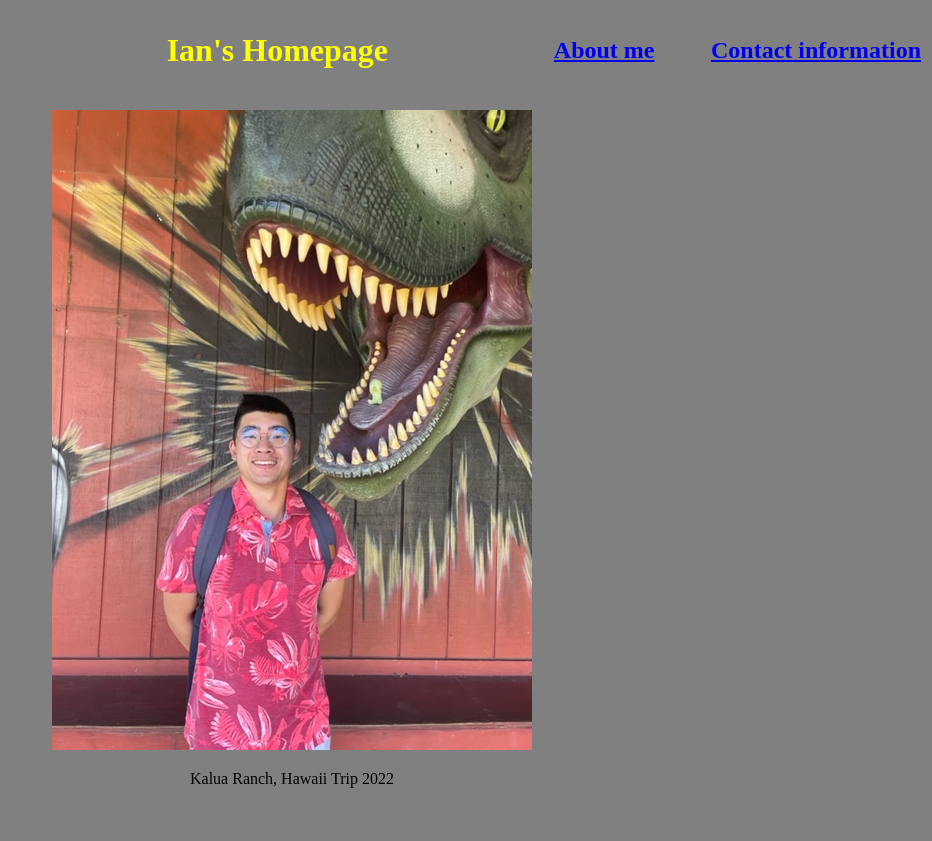
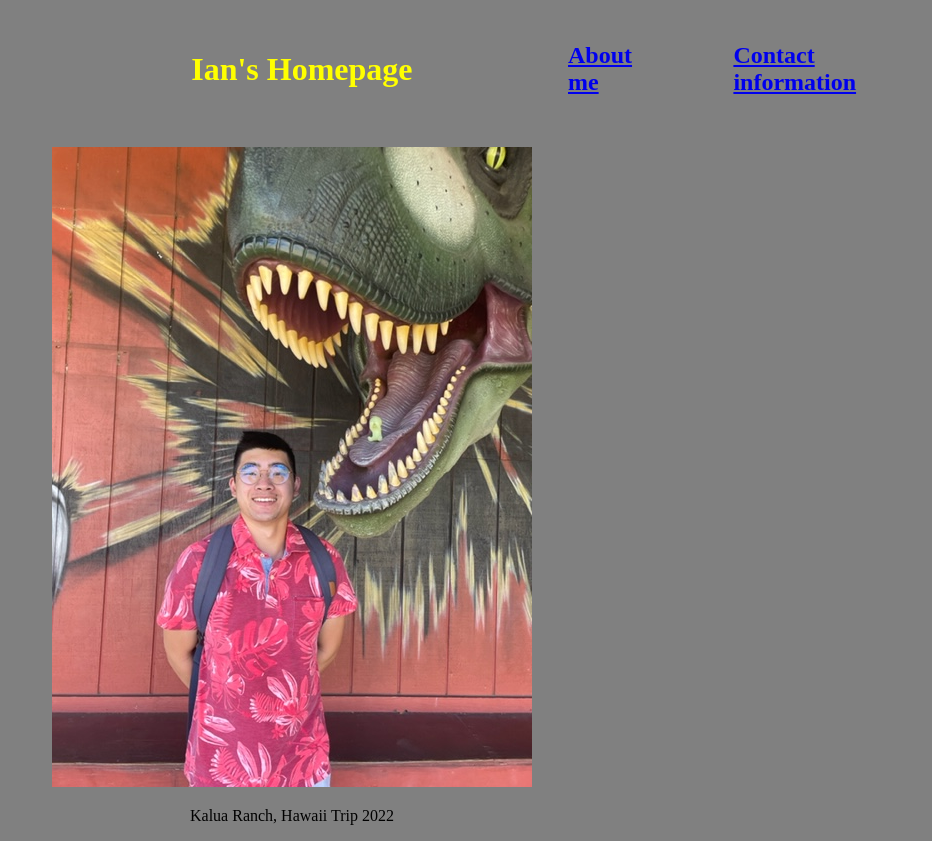
Before and after one commit to ibdao/ibdao.github.io, a plain HTML site: page index.html in a window 1280 px wide. Shown: the whole page, without its empty margins (348-1280 px from the left). Before the commit the page ends 804 px from the top, so only its background shows below. Drawn offline with Linux system fonts and the light colour scheme.

Commit message:
Nav bar spacing

```diff
--- a/aboutme.css
+++ b/aboutme.css
@@ -3,13 +3,18 @@ table{
     width: 100%;
 }
 td:nth-child(1){
-    width:52%;
+    width: 60%;
+    padding-left: 45%;
+
 }
 td:nth-child(2){
-    width: 21%;
+    width: 20%;
+    padding-left: 12%;
+
 }
 td:nth-child(3){
-    width: 21%;
+    width: 20%;
+    padding-left: 5%;
 }
 body{
     background-color: grey;
@@ -17,11 +22,9 @@ body{
 h1{
     font-size: 52;
     color: yellow;
-    text-align: right;
 }
 h2{
     color: yellow;
-    text-align: right;
 }
 p:nth-child(2){
     align-items: center;
--- a/contactinfo.css
+++ b/contactinfo.css
@@ -4,13 +4,18 @@ table{
 
 }
 td:nth-child(1){
-    width:58%;
+    width: 60%;
+    padding-left: 42%;
+
 }
 td:nth-child(2){
-    width: 21%;
+    width: 20%;
+    padding-left: 12%;
+
 }
 td:nth-child(3){
-    width: 21%;
+    width: 20%;
+    padding-left: 12%;
 }
 body{
     background-color: grey;
@@ -18,11 +23,10 @@ body{
 h1{
     font-size: 52;
     color: yellow;
-    text-align: right;
+
 }
 h2{
     color: yellow;
-    text-align: right;
 }
 p{
     text-align: center;
--- a/homepage.css
+++ b/homepage.css
@@ -4,11 +4,9 @@ body{
 h1{
     font-size: 52;
     color: yellow;
-    text-align: right;
 }
 h2{
     color: yellow;
-    text-align: right;
 }
 p:nth-child(2){
     align-items: center;
@@ -20,13 +18,18 @@ table{
     width: 100%;
 }
 td:nth-child(1){
-    width:58%;
+    width: 60%;
+    padding-left: 42%;
+
 }
 td:nth-child(2){
-    width: 21%;
+    width: 20%;
+    padding-left: 12%;
+
 }
 td:nth-child(3){
-    width: 21%;
+    width: 20%;
+    padding-left: 5%;
 }
 p:nth-child(3){
     font-size: 8;
```
